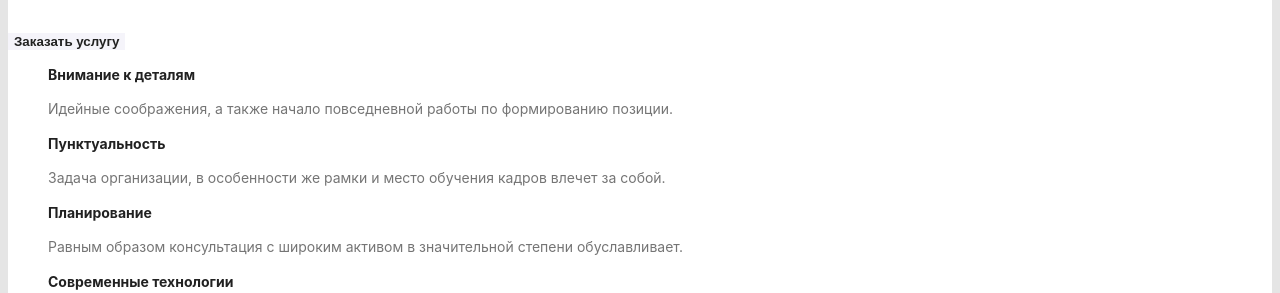
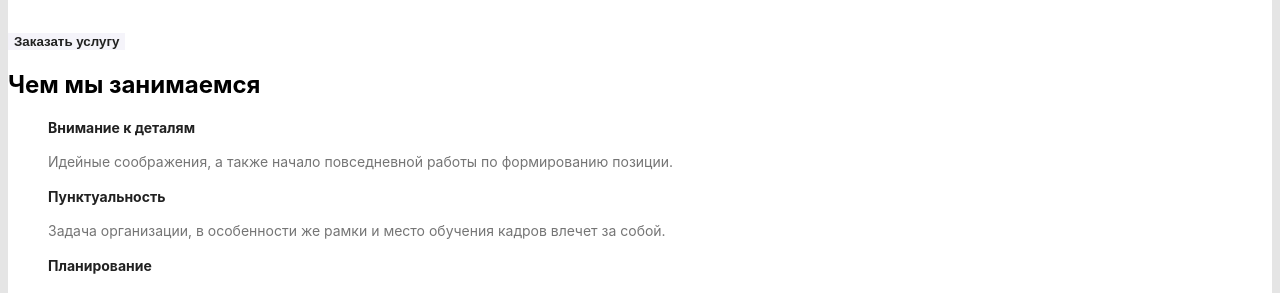
Before and after one commit to Yefremow-Vladislaw/goit-markup-hw-04, a plain HTML site: page index.html in a window 1280 px wide. Shown: the part 267-560 px from the top of the page. Drawn offline with Linux system fonts and the light colour scheme.

Commit message:
Update index.html

```diff
--- a/index.html
+++ b/index.html
@@ -39,7 +39,7 @@
         </section>
 <!-- Our advantages -->
         <section>
-            <!-- <h2>Чем мы занимаемся</h2> -->
+            <h2>Чем мы занимаемся</h2>
         <ul>
             <li>
                 <h3 class="our-advantages-header">Внимание к деталям</h3>
```
